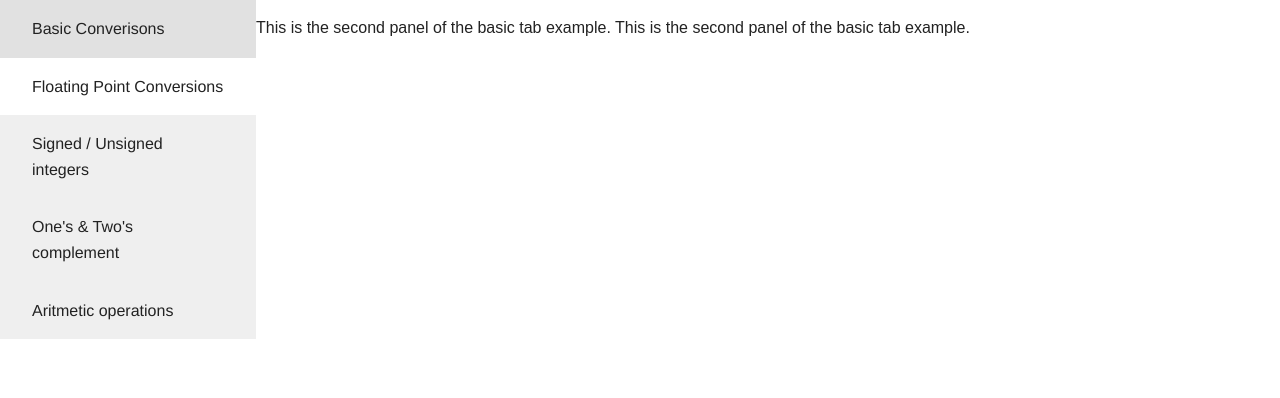
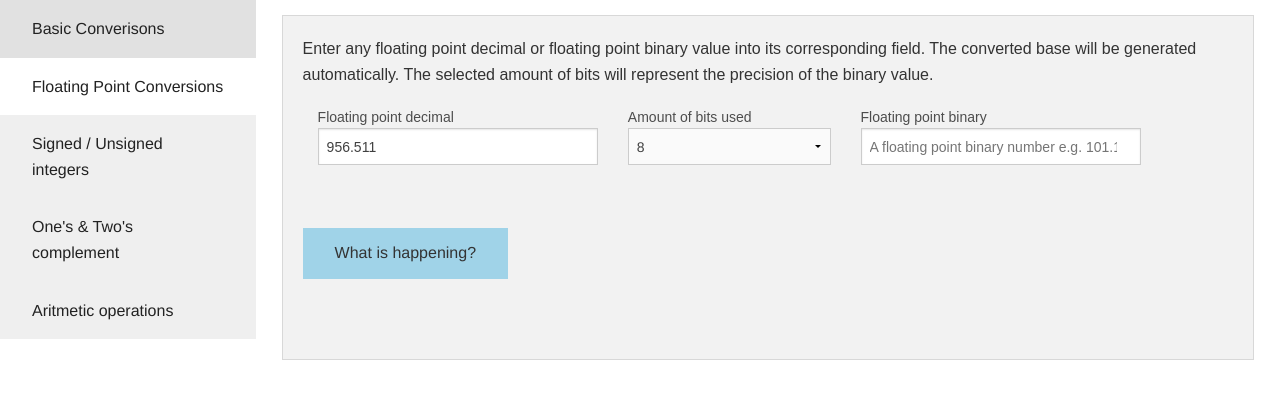
Before and after one commit to Irvel/BinaryCalculator, a plain HTML site: page index.html in a window 1280 px wide. Both pictures are taken after a click on the link "Floating Point Conversions". Drawn offline with Linux system fonts and the light colour scheme; a web font is replaced by a local one.

Commit message:
Added page structure and content for floating point conversions using binary numbers

```diff
--- a/index.html
+++ b/index.html
@@ -77,8 +77,41 @@
 
       </div>
     </div>
+
+
+
     <div class="content" id="panel21">
-      <p>This is the second panel of the basic tab example. This is the second panel of the basic tab example.</p>
+      <div class="custom-panel">
+
+            <form>
+              <div class="row">
+              <p>Enter any floating point decimal or floating point binary value into its corresponding field. The converted base will be generated automatically. The selected amount of bits will represent the precision of the binary value.</p>
+                <div class="large-4 columns">
+                  <label>Floating point decimal
+                    <input type="number" placeholder="A floating point decimal number e.g. 42.42" value="956.511"/>
+                  </label>
+                </div>
+                <div class="large-3 columns">
+                  <label>Amount of bits used
+                    <select>
+                      <option value="8">8</option>
+                      <option value="16">16</option>
+                      <option value="32">32</option>
+                      <option value="64">64</option>
+                    </select>
+                  </label>
+                </div>
+                <div class="large-4 columns">
+                  <label>Floating point binary
+                    <input type="number" placeholder="A floating point binary number e.g. 101.10" />
+                  </label>
+                </div>
+                <a href="#" class="button info bExplanation">What is happening?</a>
+              </div>
+            </form>
+
+        </div>
+
     </div>
     <div class="content" id="panel31">
       <p>This is the third panel of the basic tab example. This is the third panel of the basic tab example.</p>
```
